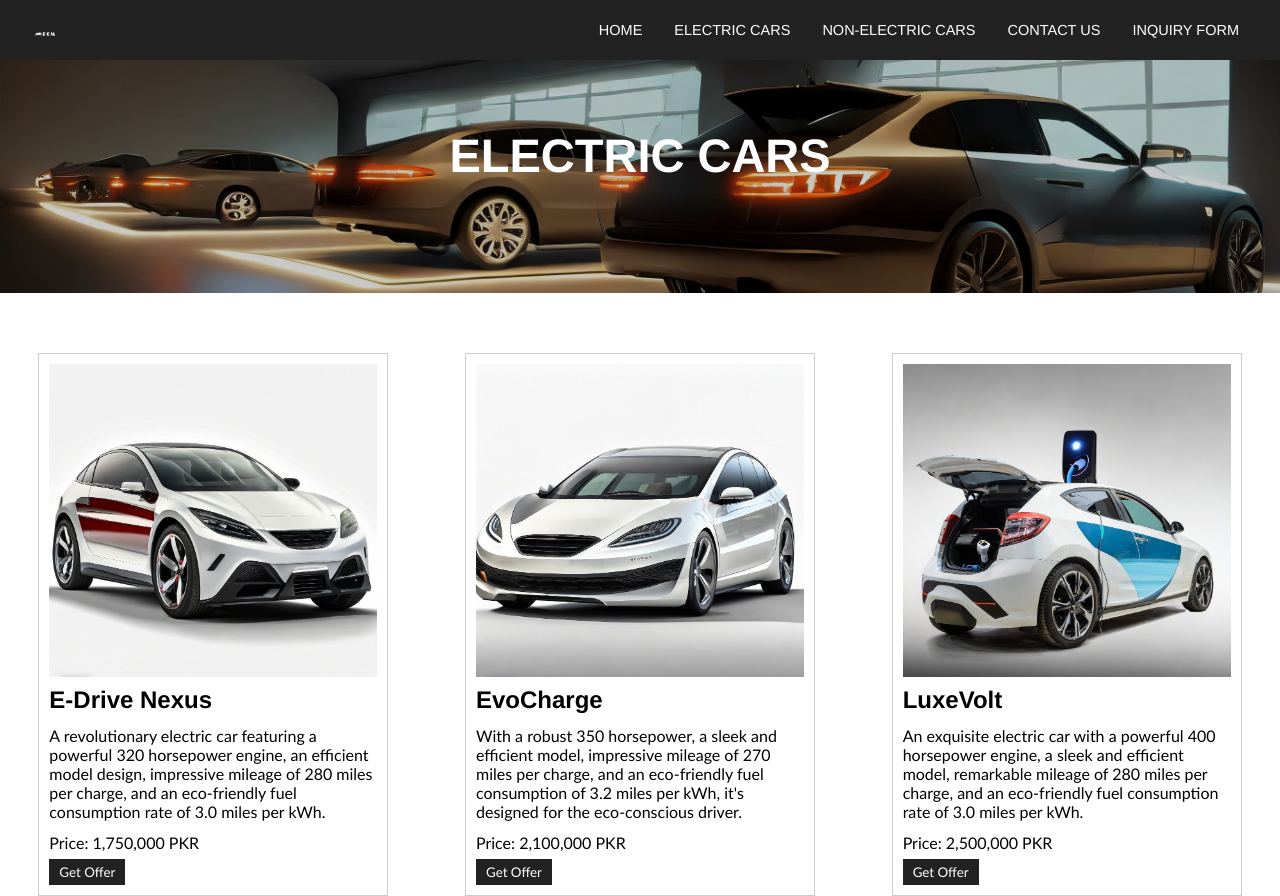
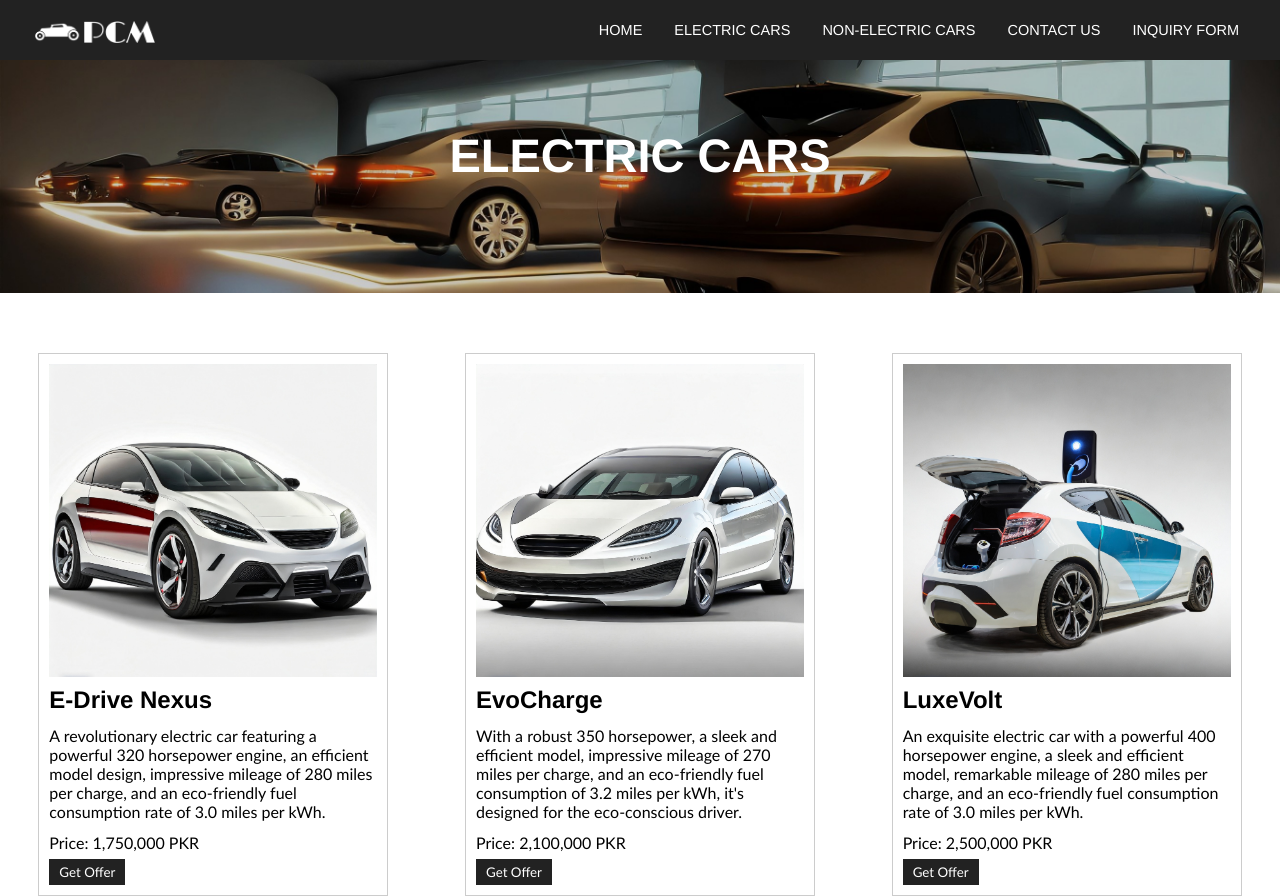
Before and after one commit to natashahans/pakistancarmanufacturer-electric-cars, a plain HTML site: page index.html in a window 1280 px wide. Shown: the top 896 px of the page. Drawn offline with Linux system fonts and the light colour scheme.

Commit message:
Update style.css

```diff
--- a/style.css
+++ b/style.css
@@ -16,7 +16,7 @@ nav {
     padding: 25px;
 }
 .logo {
-    width: 20px;
+    width: 120px;
     height: auto;
     margin: 5px;
     margin-bottom: 1px;
```
